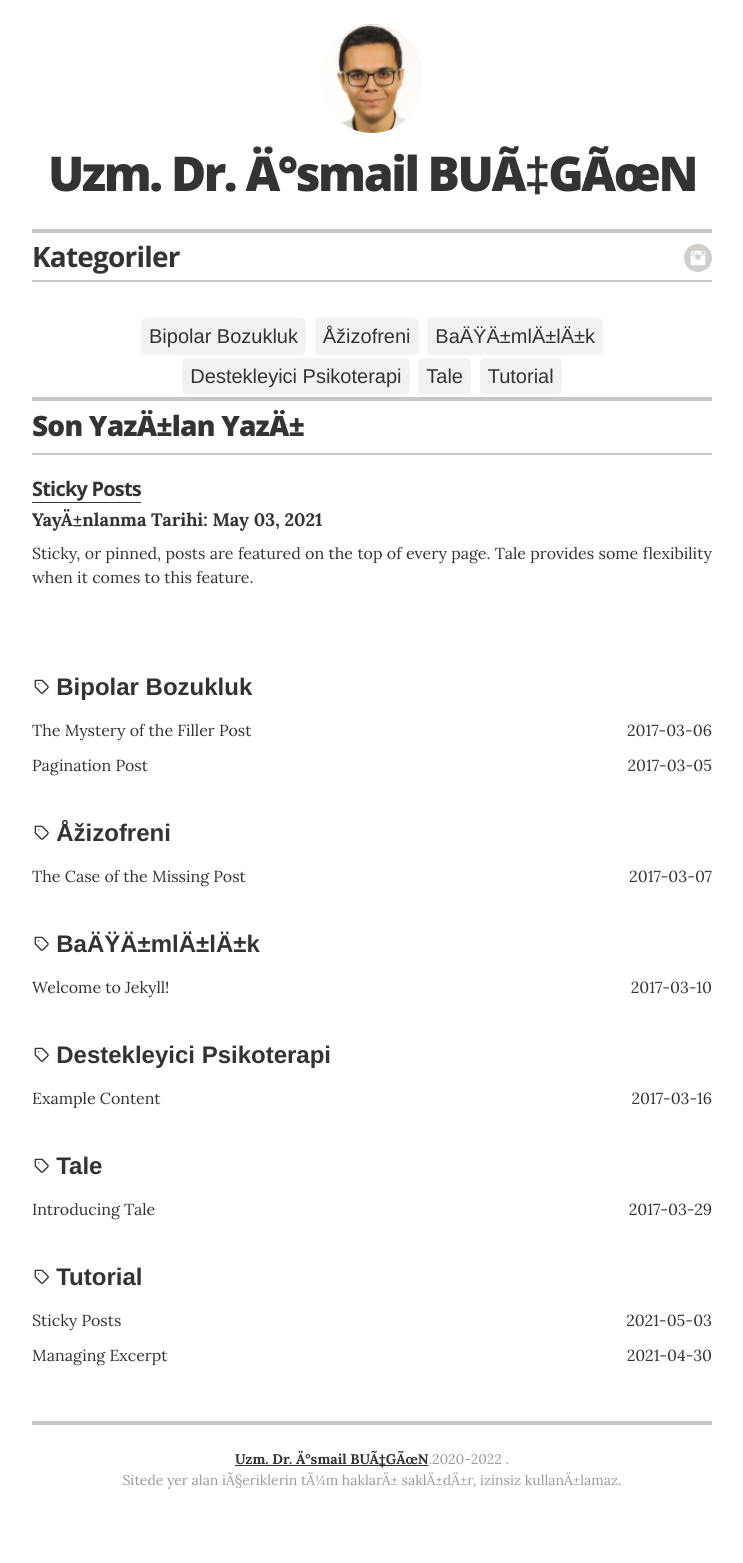
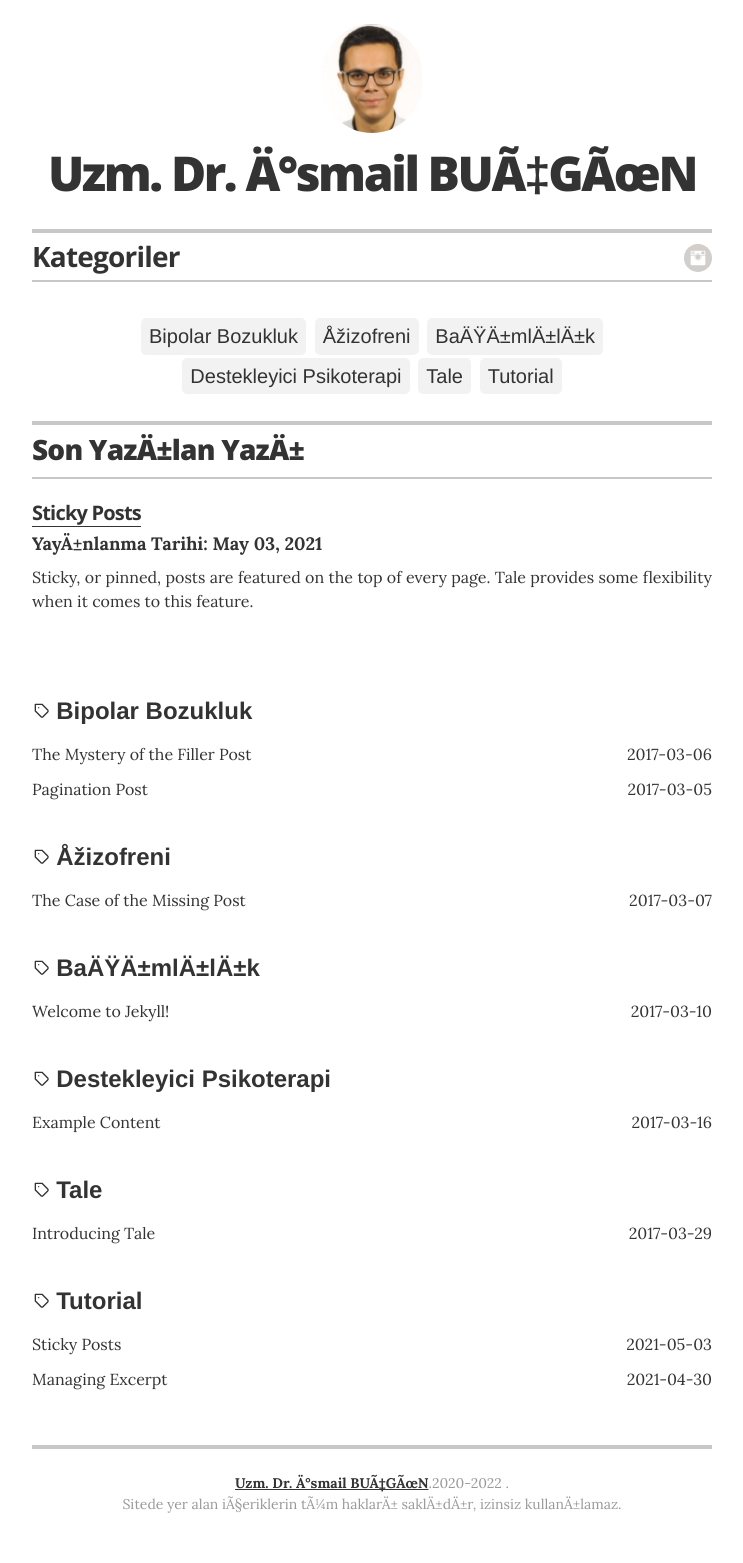
Before and after one commit to ibucgun/ibucgun.github.io, a Jekyll site: the page built from kategoriler.html, in a window 1280 px wide. Shown: the whole page, without its empty margins (268-1011 px from the left). Built offline with Jekyll 4.4.1, drawn with Linux system fonts in a browser that asks for light colours; before the commit the page ends 1539 px from its top, so only the background shows below that.

Commit message:
Update kategoriler.html

```diff
--- a/kategoriler.html
+++ b/kategoriler.html
@@ -9,9 +9,8 @@
     <a href="#{{ tag[0] }}">{{ tag[0] }}</a>
     {% endfor %}
   </div>
-
+  <br>
   <section class="content-section">
-
         <header class="section-header">
           <h2>Son Yazılan Yazı</h2>
         </header>
@@ -29,7 +28,6 @@
   {% endfor %}
   </section>
 
-  <section class="content-section">
   {% for tag in site.tags %}
   <div class="tags-item" id="{{ tag[0] }}">
     <svg
@@ -66,5 +64,4 @@
     {% endfor %}
   </div>
   {% endfor %}
-  </section>
 </div>
```
